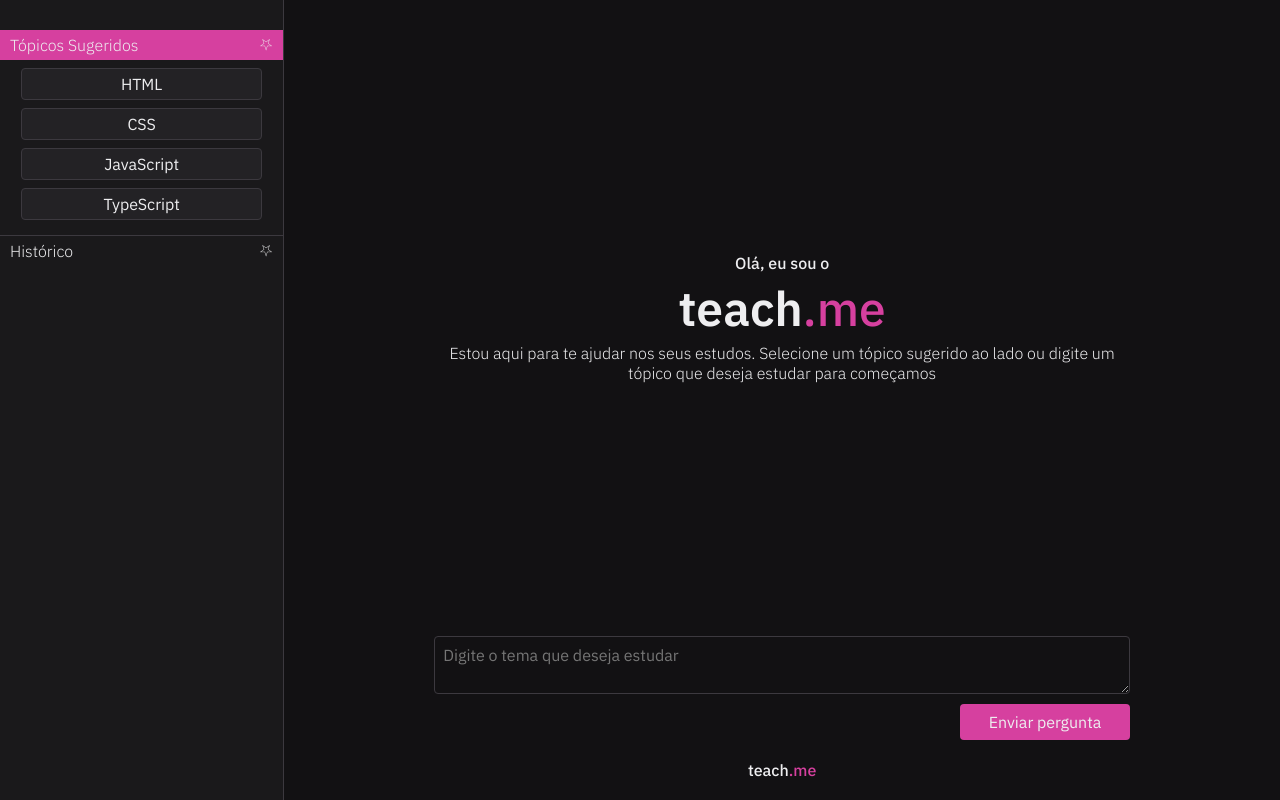
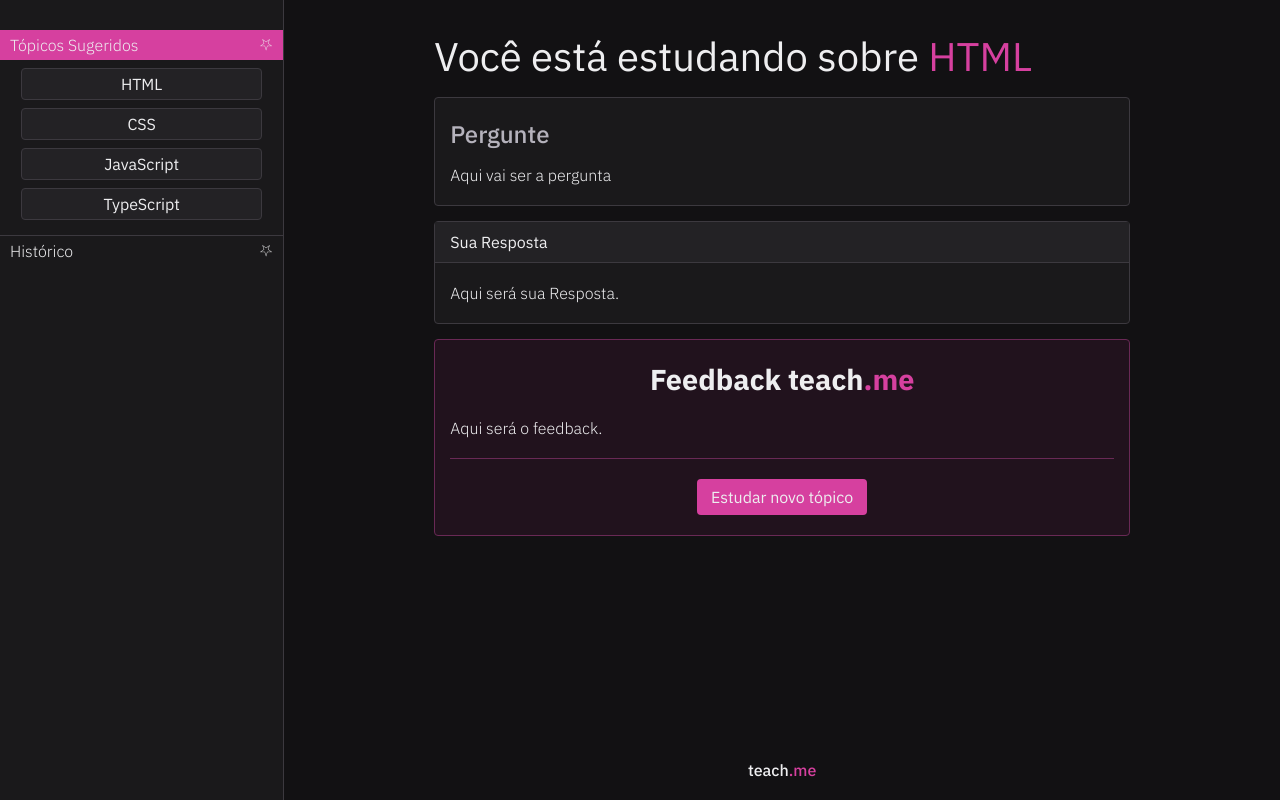
Before and after one commit to Dev-Organizada/projeto-teachme, a React (Vite) app in the folder projeto-teachme-react/: page / in a window 1280 px wide. Both pictures are taken after a click on the button "Enviar pergunta". Built offline with nearby package versions, Linux system fonts and the light colour scheme.

Commit message:
Implementação do estado da pagina

```diff
--- a/projeto-teachme-react/src/App.tsx
+++ b/projeto-teachme-react/src/App.tsx
@@ -1,6 +1,16 @@
+import { useState } from "react"
 import { ItemSuggestion } from "./compoments/ItemSuggestion"
 
+type ProgressType = 'pending' | 'started' | 'done'
+
 function App() {
+  const [progress, setProgress] = useState<ProgressType>('pending')
+
+  function handleSubmitChat() {
+    if (progress === "pending") {
+      setProgress("started")
+    }
+  }
 
   return (
     <div className="conteiner">
@@ -20,6 +30,8 @@ function App() {
       </div>
 
       <div className="content">
+        {progress === 'pending' && (
+
             <div className="box-home">
               <span>Olá, eu sou o</span>
               <h1>teach<span>.me</span></h1>
@@ -29,13 +41,19 @@ function App() {
                 tópico que deseja estudar para começamos
               </p>
             </div>
+          )}
+
+        {progress === 'pending' && (
 
             <div className="box-input">
               <textarea placeholder="Digite o tema que deseja estudar"></textarea>
-          <button>Enviar pergunta</button>
+              <button onClick={handleSubmitChat}>Enviar pergunta</button>
             </div>
 
-        {/*<div className="box-chat">
+          )}
+
+          {progress !== 'pending' && (
+          <div className="box-chat">
             <h1>Você está estudando sobre <span>HTML</span></h1>
 
             <div className="question">
@@ -61,8 +79,8 @@ function App() {
                 <button>Estudar novo tópico</button>
               </div>
             </div>
-
-        </div>*/}
+         </div>
+      )}
 
         <footer className="box-footer">
           <p>teach<span>.me</span></p>
```
Lines whose indentation alone changed are shown as unchanged.
